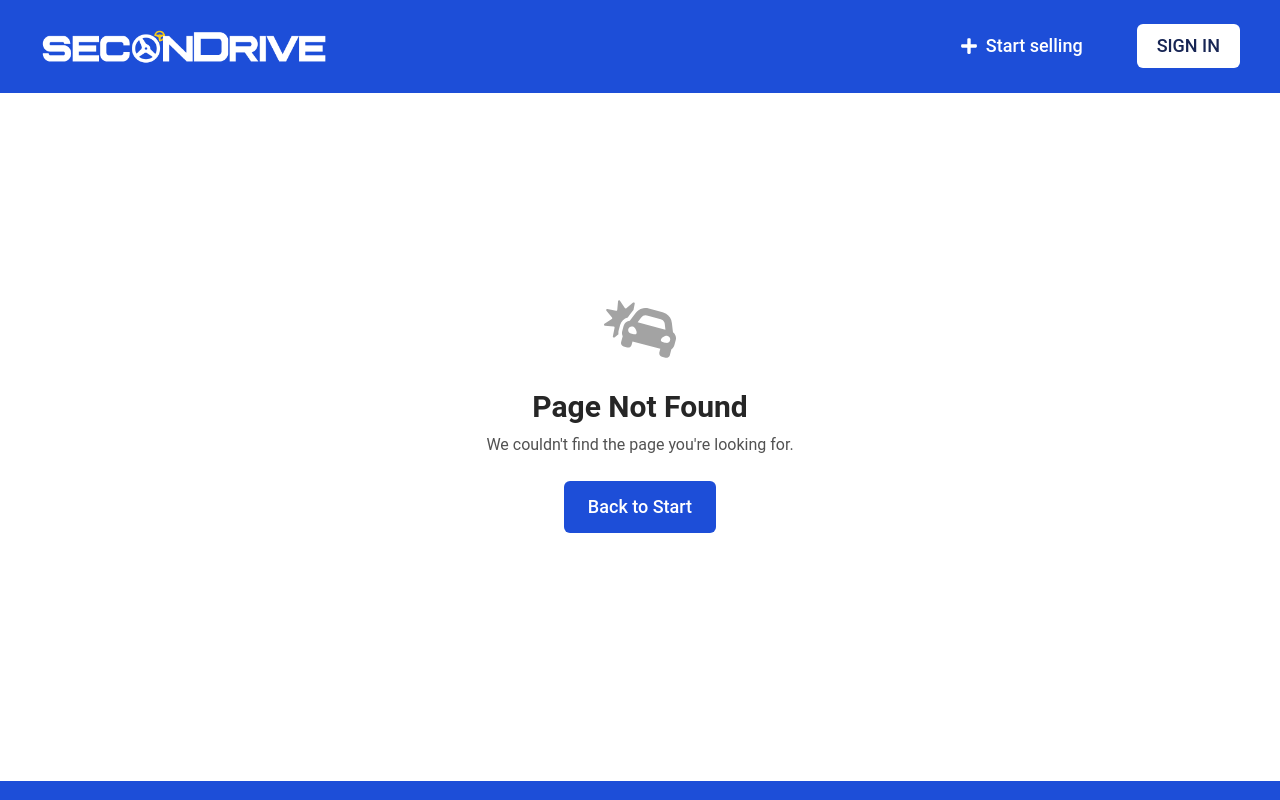
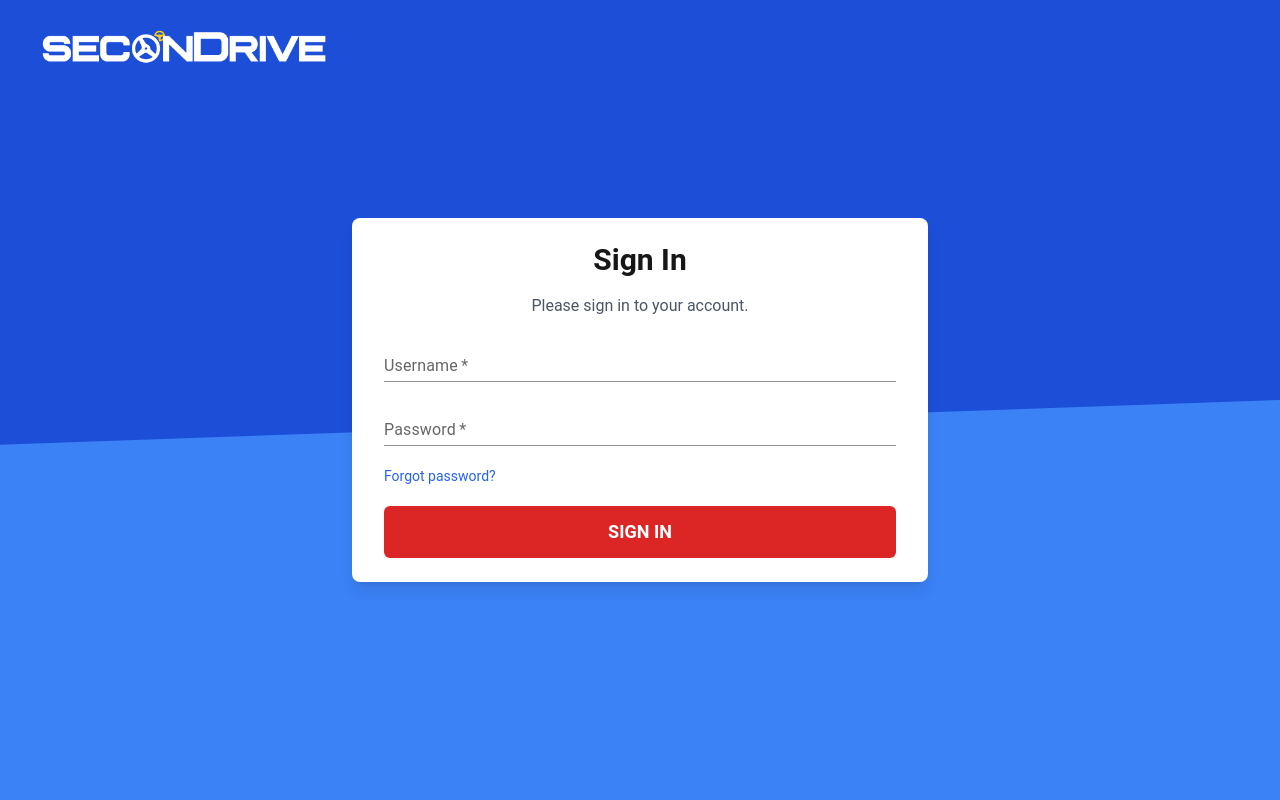
Before and after one commit to B1CA16/mern-used-cars, a React (Vite) app in the folder frontend/: page /signin in a window 1280 px wide. Shown: the top 800 px of the page. Built offline with nearby package versions, Linux system fonts and the light colour scheme.

Commit message:
Sign In Design

```diff
--- a/frontend/src/App.jsx
+++ b/frontend/src/App.jsx
@@ -1,25 +1,34 @@
-import React from 'react'
-import Navbar from './components/Navbar'
-import Footer from './components/Footer'
-import Home from './pages/Home'
-import { Route, Routes } from 'react-router-dom'
-import CarsPage from './pages/CarsPage'
-import CarAdPAge from './components/CarAdPAge'
-import NotExist from './pages/NotExist'
+import Navbar from './components/Navbar';
+import Footer from './components/Footer';
+import Home from './pages/Home';
+import { Route, Routes, useLocation } from 'react-router-dom';
+import CarsPage from './pages/CarsPage';
+import CarAdPAge from './components/CarAdPAge';
+import NotExist from './pages/NotExist';
+import SignIn from './components/SignIn';
+// import SignUp from './components/SignUp';
 
 const App = () => {
+  const location = useLocation();
+  const noNavFooterPaths = ['/signin', '/signup'];
+  const hideNavFooter = noNavFooterPaths.includes(location.pathname);
+
   return (
     <div>
-      <Navbar />
+      {!hideNavFooter && <Navbar />}
+
       <Routes>
-        <Route path='/' element={<Home />} />
-        <Route path='*' element={<NotExist />} />
-        <Route path='/cars' element={<CarsPage />} />
-        <Route path='/car/:id' element={<CarAdPAge />} />
+        <Route path="/" element={<Home />} />
+        <Route path="*" element={<NotExist />} />
+        <Route path="/cars" element={<CarsPage />} />
+        <Route path="/car/:id" element={<CarAdPAge />} />
+        <Route path="/signin" element={<SignIn />} />
+        {/* <Route path="/signup" element={<SignUp />} /> */}
       </Routes>
-      <Footer />
+
+      {!hideNavFooter && <Footer />}
     </div>
-  )
-}
+  );
+};
 
-export default App
+export default App;
--- a/frontend/src/components/FormComponent.jsx
+++ b/frontend/src/components/FormComponent.jsx
@@ -1,4 +1,4 @@
-import React, { useContext, useMemo } from 'react';
+import { useContext, useMemo } from 'react';
 import { Autocomplete, TextField } from '@mui/material';
 import { FaMagnifyingGlass, FaSliders } from 'react-icons/fa6';
 import { SearchContext } from '../context/SearchContext';
--- /dev/null
+++ b/frontend/src/components/SignIn.jsx
@@ -0,0 +1,89 @@
+import { TextField } from "@mui/material";
+import { useState } from "react";
+import { Link } from "react-router-dom";
+
+const SignIn = () => {
+    const handleSignIn = (event) => {
+        event.preventDefault();
+        console.log("Sign In");
+    };
+
+    const [credentials, setCredentials] = useState({
+        username: "",
+        password: "",
+    });
+
+    const handleChange = (event) => {
+        const { name, value } = event.target;
+        setCredentials((prev) => ({ ...prev, [name]: value }));
+    };
+
+    return (
+        <div className="min-h-screen bg-blue-500">
+            <Link className="fixed top-2 left-10 z-20" to='/'>
+                <img className='w-52 sm:w-72' src="/LogoText.png" alt="Logo" />
+            </Link>
+            <div className="relative bg-blue-700 h-[50vh]">
+                <div className="fixed inset-0 flex items-center justify-center z-10">
+                    <div className="w-full max-w-xl bg-white p-6 rounded-lg shadow-lg space-y-4 px-8">
+                        <h1 className="text-neutral-900 text-3xl font-bold text-center">
+                            Sign In
+                        </h1>
+                        <p className="text-center text-gray-600 mb-6">
+                            Please sign in to your account.
+                        </p>
+                        <form
+                            onSubmit={(e) => handleSignIn(e, credentials)}
+                            className="space-y-5"
+                        >
+                            <div className="flex flex-col gap-4">
+                                <TextField
+                                    fullWidth
+                                    variant="standard"
+                                    label="Username"
+                                    name="username"
+                                    value={credentials.username}
+                                    onChange={handleChange}
+                                    type="text"
+                                    required
+                                    aria-label="Username"
+                                />
+                                <TextField
+                                    fullWidth
+                                    variant="standard"
+                                    label="Password"
+                                    name="password"
+                                    value={credentials.password}
+                                    onChange={handleChange}
+                                    type="password"
+                                    required
+                                    aria-label="Password"
+                                />
+                            </div>
+
+                            <div className="flex justify-between items-center">
+                                <a
+                                    href="#"
+                                    className="text-blue-600 hover:text-blue-800 text-sm"
+                                >
+                                    Forgot password?
+                                </a>
+                            </div>
+
+                            <button
+                                type="submit"
+                                className="w-full bg-red-600 text-white uppercase font-semibold text-lg px-5 py-3 rounded-md hover:scale-105 hover:bg-red-500 transition duration-300"
+                            >
+                                Sign In
+                            </button>
+                        </form>
+                    </div>
+                </div>
+
+                <div className="absolute bottom-0 left-0 w-full h-24 bg-blue-700 transform origin-bottom-right -skew-y-2"></div>
+            </div>
+        </div>
+    );
+};
+
+export default SignIn;
```
